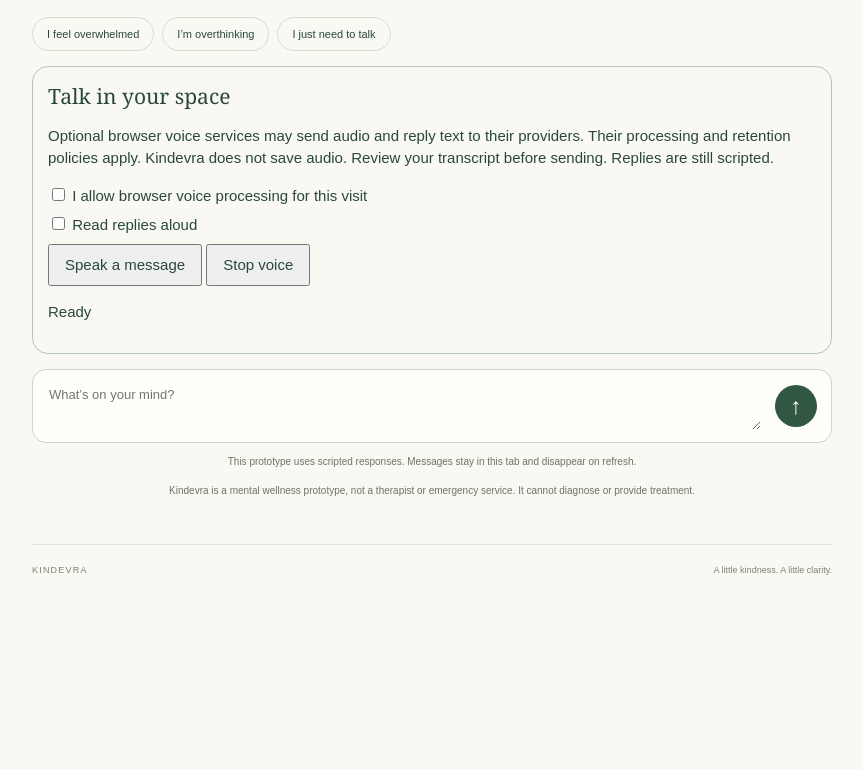
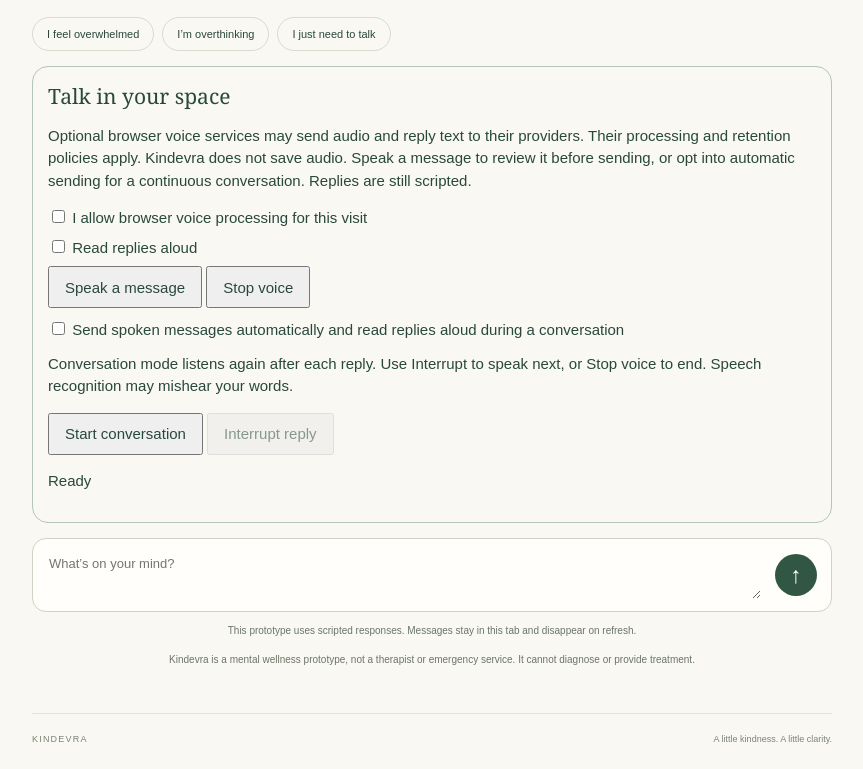
Before and after one commit to jexdominic/Kindevra, a website with bundled scripts: page public/index.html in a window 1280 px wide. Shown: the part 862-1631 px from the top of the page, without its empty margins (333-1196 px from the left). Before the commit the page ends 1462 px from the top, so only its background shows below. Built offline with nearby package versions, Linux system fonts and the light colour scheme.

Commit message:
Connect opt-in continuous voice conversations to shared chat context

```diff
--- a/public/app.js
+++ b/public/app.js
@@ -2,7 +2,9 @@ import { setupVoice } from './voice-ui.js';
 import { createSession, checkIn, suggestMood } from './session.js';
 import { replyTo, urgentSupport, exercises } from './support.js';
 const messages = document.querySelector('#messages');
-const voice = setupVoice();
+const voice = setupVoice({ respond: respondToMessage,
+  onMessage: message => addMessage(message.text, message.role === 'user' ? 'user' : 'kindevra', message.source, message.label)
+});
 let turn = 0;
 let session = createSession();
 let pendingMood = null;
@@ -34,18 +36,22 @@ function reset() {
   document.querySelector('#mood-note').textContent = 'Just for this visit. There’s no right answer.';
   addMessage('Welcome. This is a guided prototype, so my replies are scripted and may not fit every situation. You can share a little about your day, or choose a practice below.');
 }
+function respondToMessage(text) {
+  const response = replyTo(text, turn++, session);
+  pendingMood = response.urgent ? null : suggestMood(text);
+  document.querySelector('#mood-suggestion').hidden = !pendingMood;
+  if (pendingMood) document.querySelector('#suggestion-text').textContent = `Would “${pendingMood.toLowerCase()}” fit as a check-in? I may have misunderstood. You can also select a different mood above.`;
+  if (response.urgent) document.querySelector('#support-dialog').showModal();
+  return response;
+}
 function send(text) {
   text = text.trim().slice(0, 2000);
   if (!text) return;
   voice.stop();
   addMessage(text, 'user');
-  const response = replyTo(text, turn++, session);
+  const response = respondToMessage(text);
   addMessage(response.text, 'kindevra', response.source, response.label);
   if (!response.urgent) voice.speak(response.text);
-  pendingMood = response.urgent ? null : suggestMood(text);
-  document.querySelector('#mood-suggestion').hidden = !pendingMood;
-  if (pendingMood) document.querySelector('#suggestion-text').textContent = `Would “${pendingMood.toLowerCase()}” fit as a check-in? I may have misunderstood. You can also select a different mood above.`;
-  if (response.urgent) document.querySelector('#support-dialog').showModal();
 }
 document.querySelector('#chat-form').addEventListener('submit', e => {
   e.preventDefault(); const input = document.querySelector('#message'); send(input.value); input.value = ''; input.focus();
--- a/public/index.html
+++ b/public/index.html
@@ -34,10 +34,13 @@
       <div class="suggestions"><button data-prompt="I feel overwhelmed">I feel overwhelmed</button><button data-prompt="I am stuck in my thoughts">I’m overthinking</button><button data-prompt="I just need to talk">I just need to talk</button></div>
       <section class="voice-controls" aria-labelledby="voice-title">
         <h2 id="voice-title">Talk in your space</h2>
-        <p id="voice-disclosure">Optional browser voice services may send audio and reply text to their providers. Their processing and retention policies apply. Kindevra does not save audio. Review your transcript before sending. Replies are still scripted.</p>
+        <p id="voice-disclosure">Optional browser voice services may send audio and reply text to their providers. Their processing and retention policies apply. Kindevra does not save audio. Speak a message to review it before sending, or opt into automatic sending for a continuous conversation. Replies are still scripted.</p>
         <label><input type="checkbox" id="voice-consent" aria-describedby="voice-disclosure"> I allow browser voice processing for this visit</label>
         <label><input type="checkbox" id="voice-read"> Read replies aloud</label>
         <div><button type="button" id="voice-start">Speak a message</button> <button type="button" id="voice-stop">Stop voice</button></div>
+        <label><input type="checkbox" id="voice-automatic"> Send spoken messages automatically and read replies aloud during a conversation</label>
+        <p>Conversation mode listens again after each reply. Use Interrupt to speak next, or Stop voice to end. Speech recognition may mishear your words.</p>
+        <div><button type="button" id="voice-conversation-start">Start conversation</button> <button type="button" id="voice-interrupt" disabled>Interrupt reply</button></div>
         <p id="voice-status" role="status">Ready</p>
       </section>
       <form id="chat-form"><label class="sr-only" for="message">Your message</label><textarea id="message" rows="2" maxlength="2000" placeholder="What’s on your mind?" required></textarea><button class="send" type="submit" aria-label="Send message">↑</button></form>
--- a/public/voice-ui.js
+++ b/public/voice-ui.js
@@ -1,46 +1,86 @@
 import { createVoice } from './voice.js';
-export function setupVoice({ document = globalThis.document, window = globalThis.window } = {}) {
+import { createVoiceConversation } from './voice-conversation.js';
+import { createBrowserVoiceAudio } from './voice-browser-audio.js';
+export function setupVoice({ document = globalThis.document, window = globalThis.window, respond, onMessage = () => {} } = {}) {
   const input = document.querySelector('#message');
   const consent = document.querySelector('#voice-consent');
   const read = document.querySelector('#voice-read');
   const start = document.querySelector('#voice-start');
+  const automatic = document.querySelector('#voice-automatic');
+  const conversationStart = document.querySelector('#voice-conversation-start');
+  const interrupt = document.querySelector('#voice-interrupt');
+  const status = document.querySelector('#voice-status');
   const Recognition = window.SpeechRecognition || window.webkitSpeechRecognition;
   const unavailable = 'Voice input is unavailable in this browser. Text messaging is ready.';
   let transcriptLimited = false;
   const limitNotice = 'Message limit reached. Some speech was not added. Review or shorten your message before sending.';
+  const audio = createBrowserVoiceAudio({ Recognition, synthesis: window.speechSynthesis,
+    Utterance: window.SpeechSynthesisUtterance, hasConsent: () => consent.checked && automatic.checked && !document.hidden });
+  const states = {
+    idle: 'Ready', listening: 'Listening — your spoken message will send automatically.',
+    thinking: 'Preparing a reply…', speaking: 'Speaking — interrupt to take your turn.',
+    'consent-required': 'Allow voice processing and automatic sending before starting a conversation.',
+    'no-speech': 'No speech detected. Start again when you are ready.',
+    'review-required': limitNotice, urgent: 'Voice stopped. Please read the urgent support information.',
+    error: 'Voice conversation stopped. Check microphone permission or try text messaging.'
+  };
+  const conversation = createVoiceConversation({ ...audio, respond,
+    hasConsent: () => consent.checked && automatic.checked && !document.hidden,
+    onMessage,
+    onState: state => {
+      status.textContent = states[state];
+      interrupt.disabled = state !== 'speaking';
+      conversationStart.disabled = !canConverse || ['listening', 'thinking', 'speaking'].includes(state);
+    },
+    onDraft: text => { input.value = text; input.focus(); }
+  });
+  const canConverse = Boolean(Recognition && window.speechSynthesis && window.SpeechSynthesisUtterance && respond);
   const voice = createVoice({
-    Recognition,
-    synthesis: window.speechSynthesis,
-    Utterance: window.SpeechSynthesisUtterance,
+    Recognition, synthesis: window.speechSynthesis, Utterance: window.SpeechSynthesisUtterance,
     onText: (text, { truncated = false } = {}) => {
       const combined = `${input.value.trim()} ${text}`.trim();
       transcriptLimited = truncated || combined.length > 2000;
       input.value = combined.slice(0, 2000);
-      if (transcriptLimited) document.querySelector('#voice-status').textContent = limitNotice;
+      if (transcriptLimited) status.textContent = limitNotice;
       input.focus();
     },
     onState: text => {
       if (text === 'Ready') transcriptLimited = false;
-      const status = transcriptLimited && text === 'Review your transcript, then send.' ? limitNotice : text;
-      document.querySelector('#voice-status').textContent = !Recognition && status === 'Ready' ? unavailable : status;
+      const message = transcriptLimited && text === 'Review your transcript, then send.' ? limitNotice : text;
+      status.textContent = !Recognition && message === 'Ready' ? unavailable : message;
     }
   });
+  function stop() { conversation.stop(); voice.stop(); }
   start.disabled = !voice.supported;
   read.disabled = !window.speechSynthesis || !window.SpeechSynthesisUtterance;
-  if (!voice.supported) document.querySelector('#voice-status').textContent = unavailable;
+  conversationStart.disabled = !canConverse;
+  automatic.disabled = !canConverse;
+  interrupt.disabled = true;
+  if (!voice.supported) status.textContent = unavailable;
   start.addEventListener('click', () => {
-    voice.stop();
+    stop();
     if (input.value.trim().length >= 2000) {
-      document.querySelector('#voice-status').textContent = 'Your message is full. Send or shorten it before speaking again.';
+      status.textContent = 'Your message is full. Send or shorten it before speaking again.';
       return;
     }
     voice.start(consent.checked);
   });
-  input.addEventListener('input', voice.stop);
-  document.querySelector('#voice-stop').addEventListener('click', voice.stop);
-  consent.addEventListener('change', () => { voice.stop(); if (!consent.checked) read.checked = false; });
-  read.addEventListener('change', () => { if (!read.checked) voice.stop(); });
-  document.addEventListener('visibilitychange', () => { if (document.hidden) voice.stop(); });
-  window.addEventListener('pagehide', voice.stop);
-  return { stop: voice.stop, speak: text => voice.speak(text, consent.checked && read.checked) };
+  conversationStart.addEventListener('click', () => {
+    stop();
+    if (!canConverse) return;
+    if (input.value.trim()) {
+      status.textContent = 'Send or clear your draft before starting a voice conversation.';
+      return;
+    }
+    void conversation.start();
+  });
+  interrupt.addEventListener('click', () => { void conversation.interrupt(); });
+  automatic.addEventListener('change', stop);
+  input.addEventListener('input', stop);
+  document.querySelector('#voice-stop').addEventListener('click', stop);
+  consent.addEventListener('change', () => { stop(); if (!consent.checked) { read.checked = false; automatic.checked = false; } });
+  read.addEventListener('change', () => { if (!read.checked) stop(); });
+  document.addEventListener('visibilitychange', () => { if (document.hidden) stop(); });
+  window.addEventListener('pagehide', stop);
+  return { stop, speak: text => voice.speak(text, consent.checked && read.checked) };
 }
--- a/server.mjs
+++ b/server.mjs
@@ -2,6 +2,8 @@ import { createServer } from 'node:http';
 import { readFile } from 'node:fs/promises';
 const files = {
   '/': ['index.html', 'text/html'],
+  '/voice-conversation.js': ['voice-conversation.js', 'text/javascript'],
+  '/voice-browser-audio.js': ['voice-browser-audio.js', 'text/javascript'],
   '/voice.js': ['voice.js', 'text/javascript'],
   '/voice-ui.js': ['voice-ui.js', 'text/javascript'],
   '/app.js': ['app.js', 'text/javascript'],
```
Also changed, not shown: VOICE_DEVELOPMENT.md (+5 -0 lines), test/voice-ui.test.mjs (+68 -3 lines), README.md.
